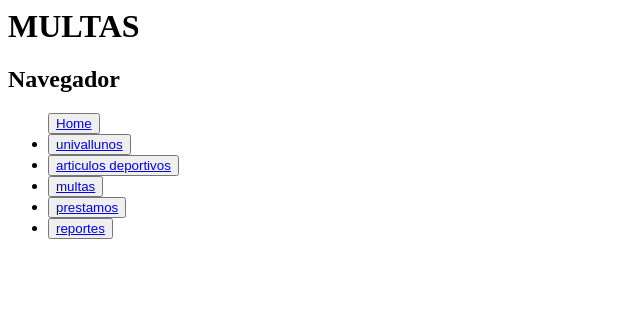
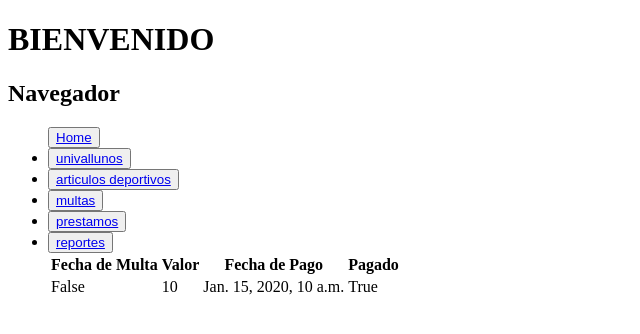
Before and after one commit to kvinstuard/tallerDjango, a Django app: template BackendDjango/templates/multas.html in a window 1280 px wide. Shown: the top 334 px of the page, without its empty margins (0-640 px from the left). Run offline with Django 4.2, Linux system fonts and the light colour scheme; the template is opened without the code that fills it: values that come from a table or form of the project are taken from there, others are empty; tables that the repository leaves empty hold one stand-in row (values such as "Sample post").

Commit message:
datatable con multas

```diff
--- a/BackendDjango/admin.py
+++ b/BackendDjango/admin.py
@@ -1,7 +1,8 @@
 from django.contrib import admin
-from .models import Univallunos, ArticuloDeportivo, Prestamos
+from .models import Univallunos, ArticuloDeportivo, Prestamos, Multa
 
 # Register your models here.
 admin.site.register(Univallunos)
 admin.site.register(ArticuloDeportivo)
 admin.site.register(Prestamos)
+admin.site.register(Multa)
--- a/BackendDjango/templates/index.html
+++ b/BackendDjango/templates/index.html
@@ -1,3 +1,11 @@
+<!DOCTYPE html>
+<html lang="en">
+<head>
+   <meta charset="UTF-8">
+   <meta name="viewport" content="width=device-width, initial-scale=1.0">
+   <title>Document</title>
+</head>
+<body>
    <h1>BIENVENIDO</h1>
 
    <h2>Navegador</h2>
@@ -23,4 +31,10 @@
          <button id='reportes_btn'><a href='/reportes'>reportes</a></button>
 
       </li>
+
+      {% block cuerpo %}
+         <p> prueba </p>
+      {% endblock %}
    </ul>
+</body>
+</html>
--- a/BackendDjango/templates/multas.html
+++ b/BackendDjango/templates/multas.html
@@ -1,26 +1,34 @@
-<h1>MULTAS</h1>
+{% extends 'index.html' %}
 
-<h2>Navegador</h2>
-<ul>
-   <button id='home'><a href='/'>Home</a></button>
-   <li>
-      <button id='univallunos_btn'><a href='/univallunos'>univallunos</a></button>
+{% block cuerpo %}
+   <table id="multasTable" class="display">
+      <thead>
+         <tr>
+            <th>Fecha de Multa</th>
+            <th>Valor</th>
+            <th>Fecha de Pago</th>
+            <th>Pagado</th>
+         </tr>
+      </thead>
+      <tbody>
+         {% for multa in multas %}
+            <tr>
+               <td>{{ multa.fechaMulta }}</td>
+               <td>{{ multa.valor }}</td>
+               <td>{{ multa.fechaPago }}</td>
+               <td>{{ multa.pagado }}</td>
+            </tr>
+         {% empty %}
+            <tr>
+               <td colspan="4">NO HAY MULTAS</td>
+            </tr>
+         {% endfor %}
+      </tbody>
+   </table>
 
-   </li>
-   <li>
-      <button id='articulos_deportivos_btn'><a href='/articulos'>articulos deportivos</a></button>
-
-   </li>
-   <li>
-      <button id='multas_btn'><a href='/multas'>multas</a></button>
-
-   </li>
-   <li>
-      <button id='prestamos_btn'><a href='/prestamos'>prestamos</a></button>
-
-   </li>
-   <li>
-      <button id='reportes_btn'><a href='/reportes'>reportes</a></button>
-
-   </li>
-</ul>
+   <script>
+      $(document).ready(function() {
+         $('#multasTable').DataTable();
+      });
+   </script>
+{% endblock %}
```
Also changed, not shown: BackendDjango/views.py (+6 -1 lines). Lines whose indentation alone changed are shown as unchanged.
